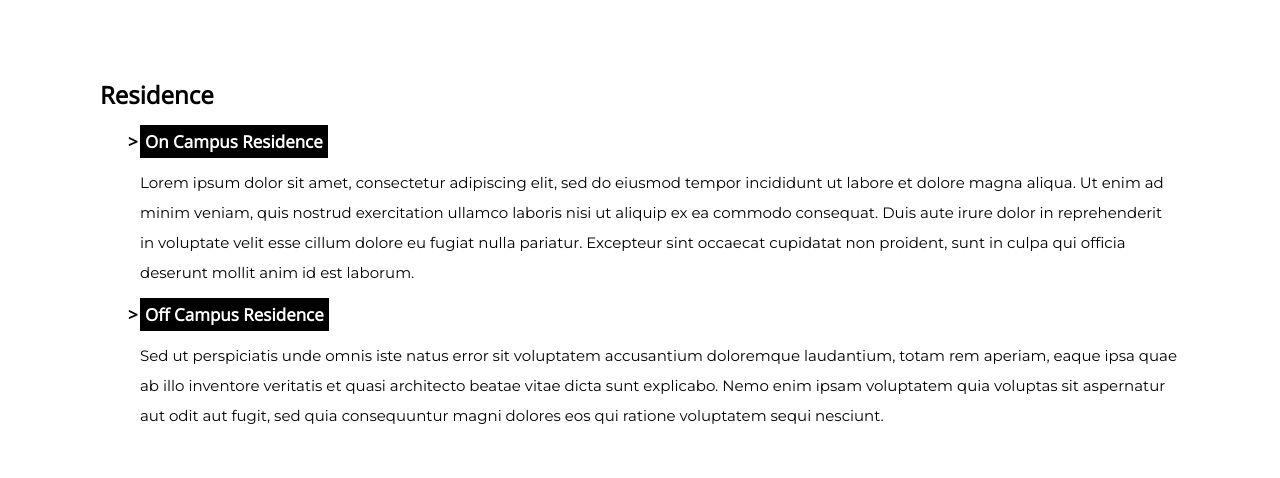
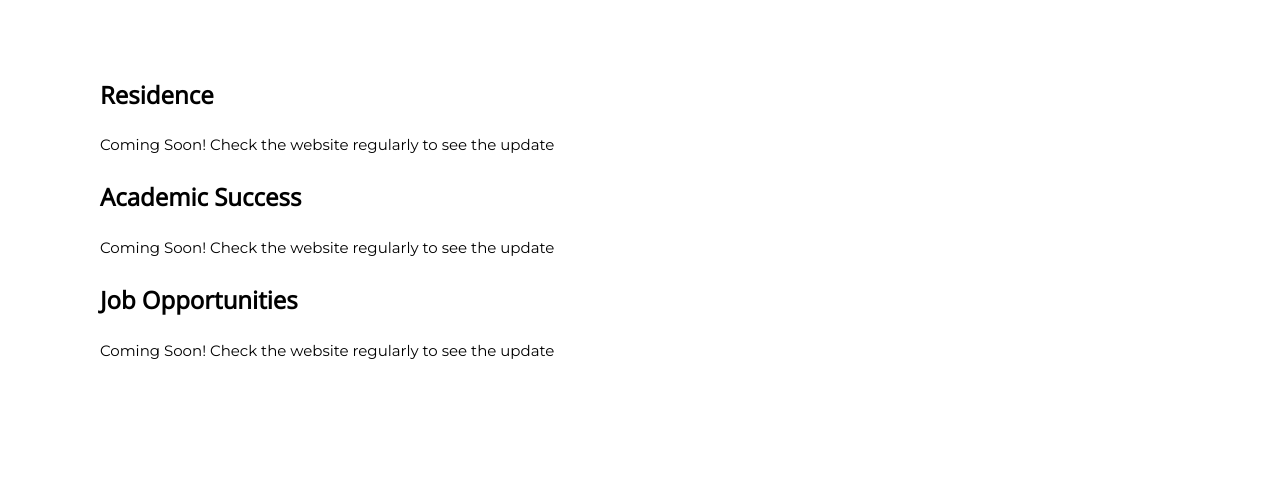
Before and after one commit to isautm/isautm.github.io, a plain HTML site: page first_year.html in a window 1280 px wide. Shown: the part 1200-1678 px from the top of the page. Drawn offline with nearby package versions, Linux system fonts and the light colour scheme; a web font is replaced by a local one.

Commit message:
remove uncompleted section

```diff
--- a/first_year.html
+++ b/first_year.html
@@ -52,6 +52,8 @@
 
   <div class="middle-container" style="padding-left:100px;padding-right:100px;">
     <h2>Residence</h1>
+      <p class="pblack">Coming Soon! Check the website regularly to see the update</p>
+      <!--
       <ul>
         <li class="wsubhead">On Campus Residence</li>
         <p class="pblack">Lorem ipsum dolor sit amet, consectetur adipiscing
@@ -69,8 +71,10 @@
           aspernatur aut odit aut fugit, sed quia consequuntur magni dolores eos
           qui ratione voluptatem sequi nesciunt.</p>
       </ul>
-
+    -->
       <h2>Academic Success</h2>
+      <p class="pblack">Coming Soon! Check the website regularly to see the update</p>
+      <!--
       <ul>
         <li class="wsubhead">How to not Fail in Life</li>
         <p class="pblack">Neque porro quisquam est, qui
@@ -100,9 +104,11 @@
           at. Venenatis cras sed felis eget velit. </p>
       </ul>
 
-
+    -->
 
       <h2>Job Opportunities</h2>
+      <p class="pblack">Coming Soon! Check the website regularly to see the update</p>
+      <!--
       <ul>
         <li class="wsubhead">Secret Recipe to not be Broke</li>
         <p class="pblack">Temporibus autem quibusdam et aut officiis debitis aut rerum
@@ -118,6 +124,7 @@
           eget. Mollis nunc sed id semper. Tellus molestie nunc non blandit
           massa enim nec dui nunc.</p>
       </ul>
+    -->
   </div>
 
   <div class="bottom-container">
```
